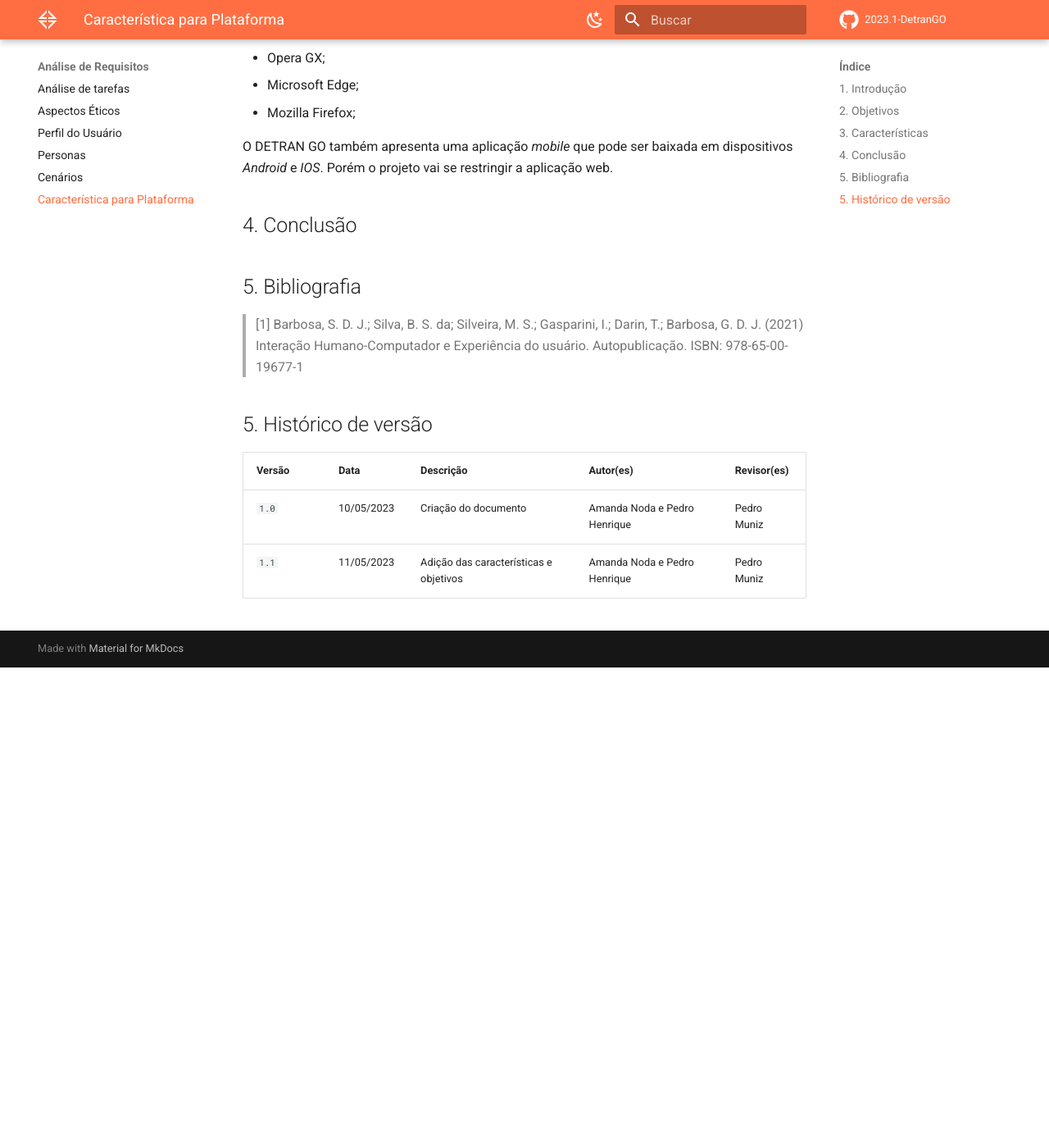
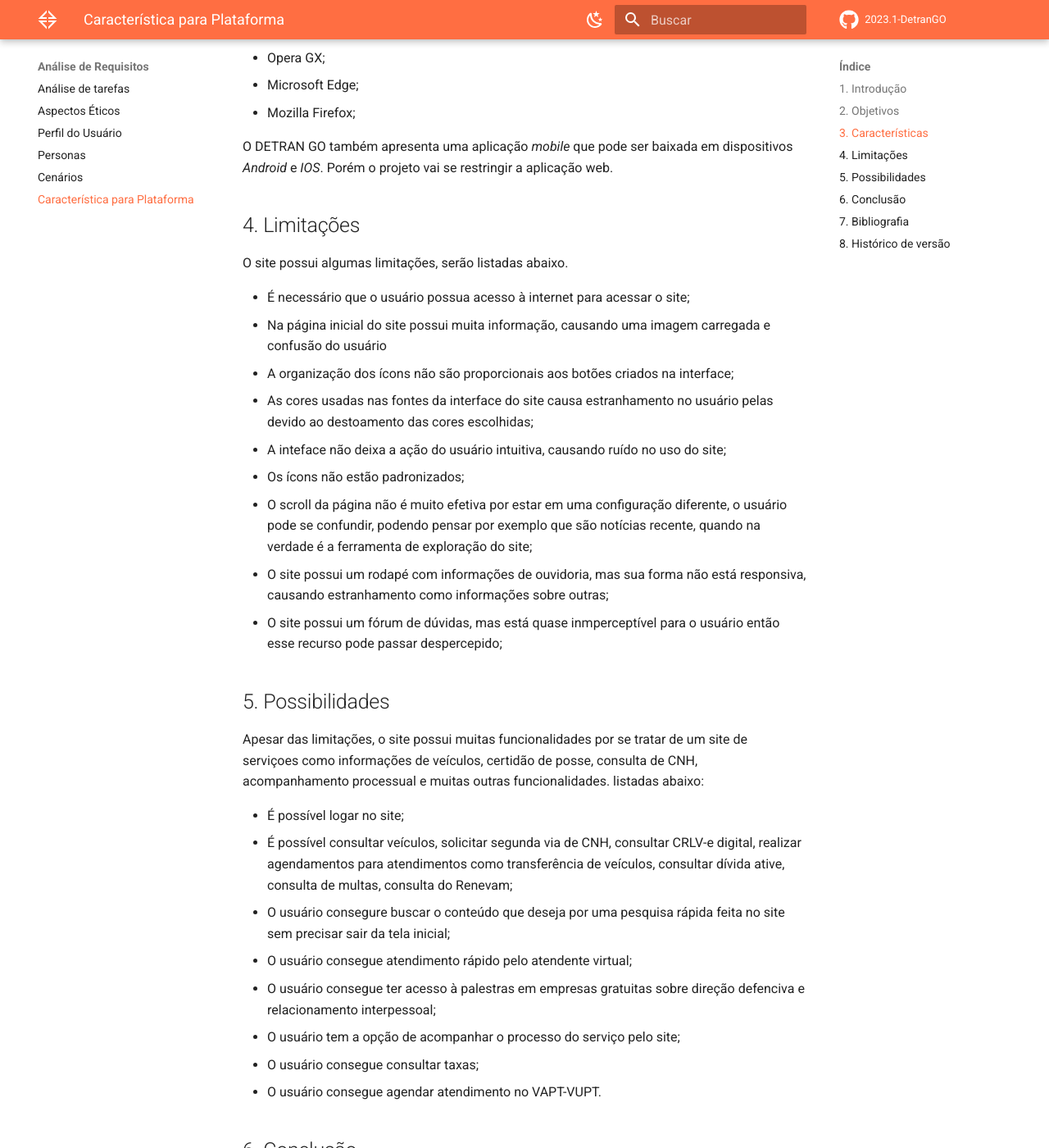
Before and after one commit to Interacao-Humano-Computador/2023.1-DetranGO, an MkDocs documentation site: the page built from docs/analise_requisitos/caracteristicas_para_plataforma.md, in a window 1280 px wide and 1400 px high, scrolled down 867 px. Shown: the whole window at 82% size. Built offline with MkDocs 1.6.1 and Material for MkDocs 9.7.7, drawn with Linux system fonts in a browser that asks for light colours; comment, search, counter and statistics services are not loaded; before the commit the page ends 1681 px from its top, so only the background shows below that; some of the changed text lies outside the part shown.

Commit message:
Update: limitações e possibilidades

```diff
--- a/docs/analise_requisitos/caracteristicas_para_plataforma.md
+++ b/docs/analise_requisitos/caracteristicas_para_plataforma.md
@@ -16,14 +16,42 @@
 * Mozilla Firefox;
 
 O DETRAN GO também apresenta uma  aplicação *mobile* que pode ser baixada em dispositivos *Android* e *IOS*. Porém o projeto vai se restringir a aplicação web.
-## 4. Conclusão
 
-## 5. Bibliografia
+## 4. Limitações
+O site possui algumas limitações, serão listadas abaixo.
+
+- É necessário que o usuário possua acesso à internet para acessar o site;
+- Na página inicial do site possui muita informação, causando uma imagem carregada e confusão do usuário
+- A organização dos ícons não são proporcionais aos botões criados na interface;
+- As cores usadas nas fontes da interface do site causa estranhamento no usuário pelas devido ao destoamento das cores escolhidas;
+- A inteface não deixa a ação do usuário intuitiva, causando ruído no uso do site;
+- Os ícons não estão padronizados;
+- O scroll da página não é muito efetiva por estar em uma configuração diferente, o usuário pode se confundir, podendo pensar por exemplo que são notícias recente, quando na verdade é a ferramenta de exploração do site;
+- O site possui um rodapé com informações de ouvidoria, mas sua forma não está responsiva, causando estranhamento como informações sobre outras;
+- O site possui um fórum de dúvidas, mas está quase inmperceptível para o usuário então esse recurso pode passar despercepido;
+
+## 5. Possibilidades
+Apesar das limitações, o site possui muitas funcionalidades por se tratar de um site de serviçoes como informações de veículos, certidão de posse, consulta de CNH, acompanhamento processual e muitas outras funcionalidades. listadas abaixo:
+
+- É possível logar no site;
+- É possível consultar veículos, solicitar segunda via de CNH, consultar CRLV-e digital, realizar agendamentos para atendimentos como transferência de veículos, consultar dívida ative, consulta de multas, consulta do Renevam;
+- O usuário consegure buscar o conteúdo que deseja por uma pesquisa rápida feita no site sem precisar sair da tela inicial;
+- O usuário consegue atendimento rápido pelo atendente virtual;
+- O usuário consegue ter acesso à palestras em empresas gratuitas sobre direção defenciva e relacionamento interpessoal;
+- O usuário tem a opção de acompanhar o processo do serviço pelo site;
+- O usuário consegue consultar taxas;
+- O usuário consegue agendar atendimento no VAPT-VUPT.
+
+## 6. Conclusão
+
+
+## 7. Bibliografia
 
 > [1] Barbosa, S. D. J.; Silva, B. S. da; Silveira, M. S.; Gasparini, I.; Darin, T.; Barbosa, G. D. J. (2021) Interação Humano-Computador e Experiência do usuário. Autopublicação. ISBN: 978-65-00-19677-1
 
-## 5. Histórico de versão
+## 8. Histórico de versão
 | Versão | Data       | Descrição            | Autor(es)   | Revisor(es)    |
 |--------|------------|----------------------|-------------|----------------|
 | `1.0`  | 10/05/2023 | Criação do documento | Amanda Noda e Pedro Henrique | Pedro Muniz |
 | `1.1`  | 11/05/2023 | Adição das características e objetivos | Amanda Noda e Pedro Henrique | Pedro Muniz |
+| `1.2`  | 11/05/2023 | Adição das limitações e possibilidades | Amanda Noda e Pedro Henrique | Pedro Muniz |
```
